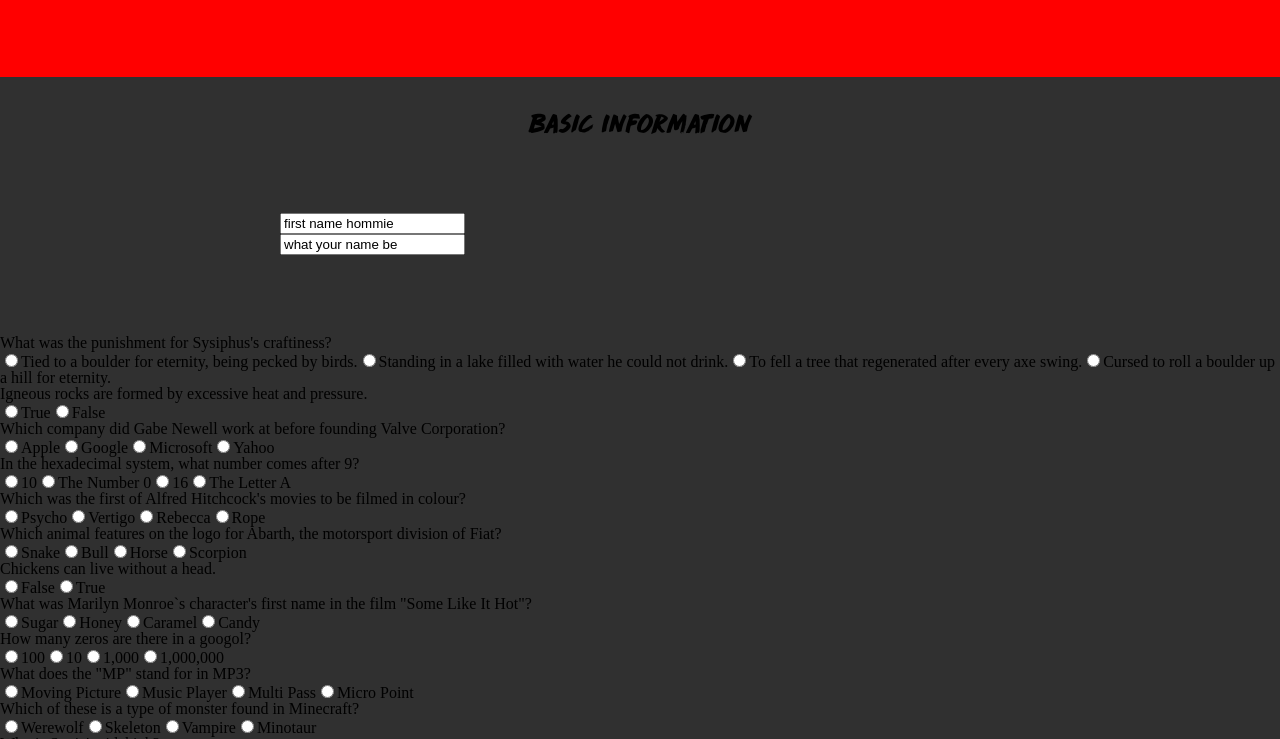
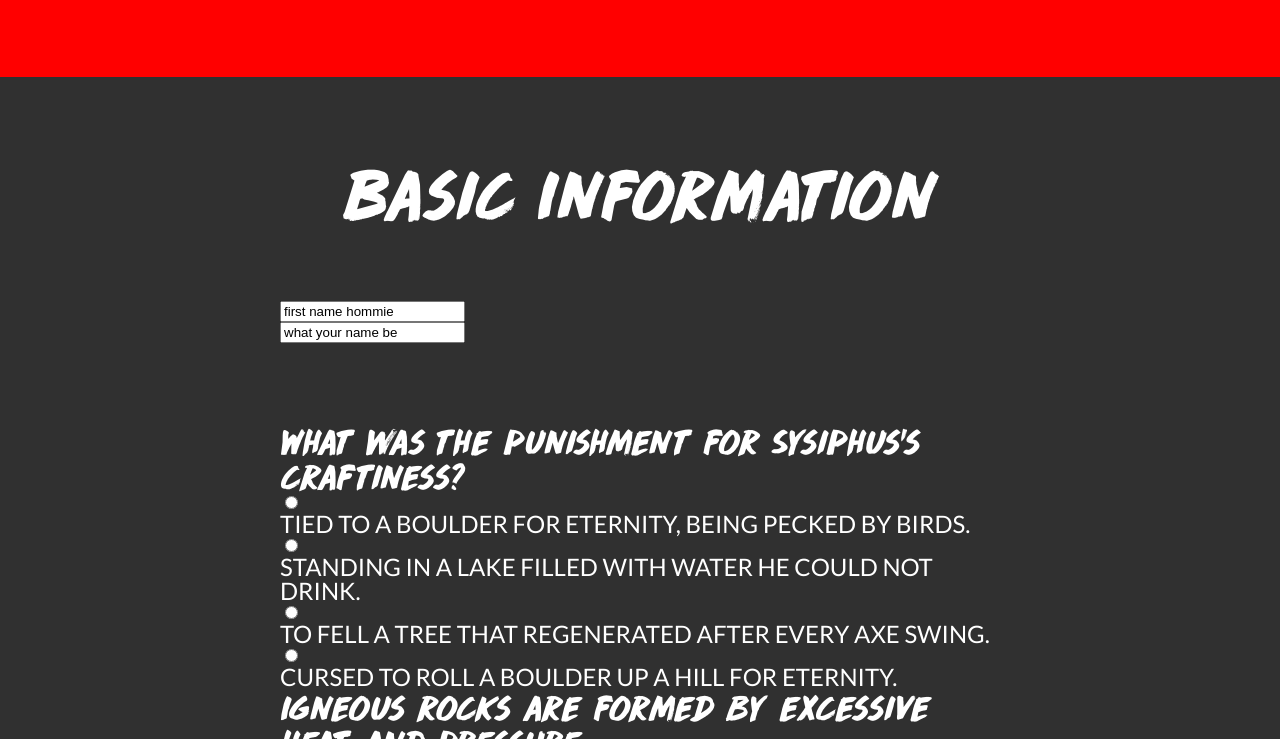
Before and after one commit to STUPIDSHITNOONEINHAWAIINEEDSHACKATHON/hackathonsurvey, a website: page index.html in a window 1280 px wide. Shown: the part 761-1500 px from the top of the page. Drawn offline with Linux system fonts and the light colour scheme.

Commit message:
rough input styling

```diff
--- a/index.html
+++ b/index.html
@@ -6,15 +6,17 @@
   <link rel="stylesheet" type="text/css" href="./styles/app.css">
 </head>
 <body>
-<div id ="section01">
+<div id ="section01" class="section">
   <div class="container">
     <img src="../assets/images/unipoop.png" alt="UNIPOOP">
     <h1>The Official Stupid Shit Hackathon HNL Survey</h1>
     <h2>A Survey You'll Regret Ever Starting</h2>
   </div>
+</div>
 
 
-<div id="intro-questions">
+<div class="section" id="intro-questions">
+  <div class="container">
     <h2 class="section-header">
       Basic Information
     </h2>
@@ -24,10 +26,7 @@
         <input type="text" value="what your name be"><br>
       </div>
     </form>
-
   </div>
-
-
 </div>
 
 
--- a/scss/app.scss
+++ b/scss/app.scss
@@ -31,6 +31,29 @@
   }
 }
 
+.section-header {
+  font-family: 'DropDead';
+  font-size: 4rem;
+  text-align: center;
+  color: $whiteText;
+
+}
+
+.label-mult, .label-bool, .label-open {
+  color: $whiteText;
+  font-family: 'DropDead';
+  padding-bottom: 1rem;
+  font-size: 2rem;
+}
+label > span {
+  // color: $darkGrey;
+  color: #fff;
+  text-transform: uppercase;
+  font-family: 'Lato';
+  font-size: 1.5rem;
+  display: block;
+}
+
 #intro-questions{
   background: $darkGrey;
 }
```
Also changed, not shown: styles/app.css. Lines whose indentation alone changed are shown as unchanged.
